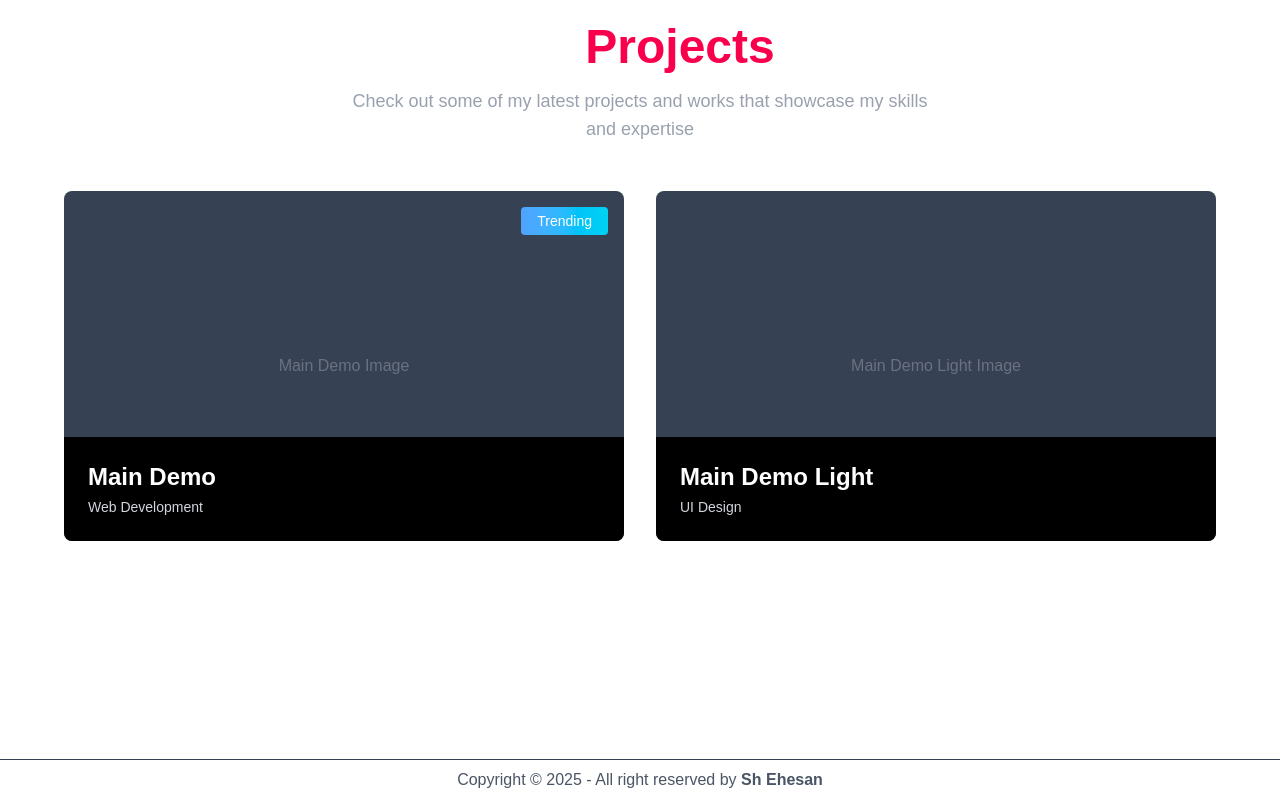
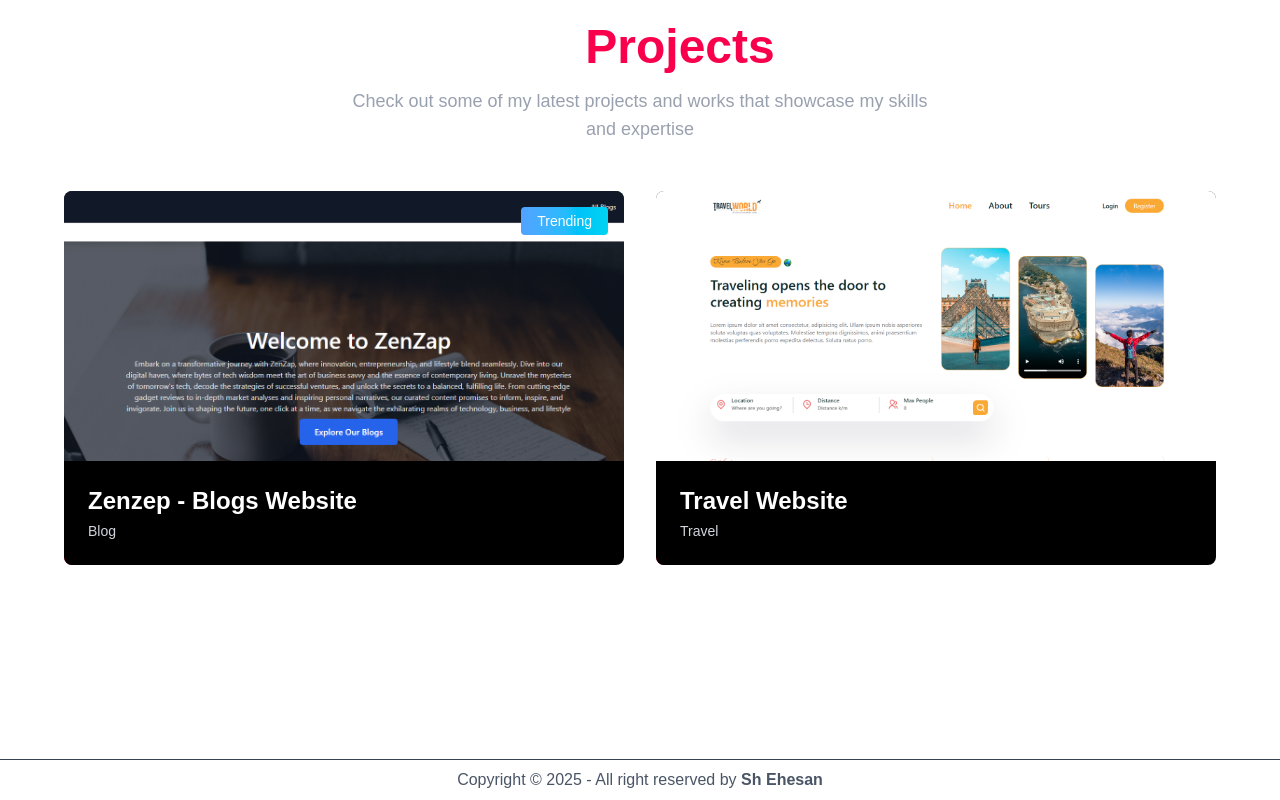
Before and after one commit to DevSadit/_portfolio, a Next.js app: page / in a window 1280 px wide. Shown: the part 3601-4401 px from the top of the page. Built offline with nearby package versions, Linux system fonts and the light colour scheme.

Commit message:
project image added

```diff
--- a/app/_landing/Projects/Projects.jsx
+++ b/app/_landing/Projects/Projects.jsx
@@ -16,18 +16,18 @@ export default function Projects() {
   const projects = [
     {
       id: 1,
-      title: "Main Demo",
-      image: "/projects/main-demo.jpg", // Replace with your actual image path
-      category: "Web Development",
+      title: "Zenzep - Blogs Website",
+      image: "/projects/one.png",
+      category: "Blog",
       tag: "Trending",
       tagColor: "bg-gradient-to-r from-blue-400 to-cyan-400", // Blue gradient for "Trending"
       link: "/projects/main-demo",
     },
     {
       id: 2,
-      title: "Main Demo Light",
-      image: "/projects/main-demo-light.jpg",
-      category: "UI Design",
+      title: "Travel Website",
+      image: "/projects/two.png",
+      category: "Travel",
       tag: null, // No tag for this one
       link: "/projects/main-demo-light",
     },
@@ -63,13 +63,12 @@ export default function Projects() {
                     hoveredProject === project.id ? "scale-110" : "scale-100"
                   }`}
                 >
-                  {/* Note: Replace the div below with actual Image component when you have images */}
-                  {/* <Image
+                  <Image
                     src={project.image}
                     alt={project.title}
                     fill
                     className="object-cover"
-                  /> */}
+                  />
 
                   {/* Placeholder div - remove this and uncomment Image above when you have actual images */}
                   <div className="w-full h-full bg-gray-700 flex items-center justify-center">
@@ -96,13 +95,7 @@ export default function Projects() {
               </div>
 
               {/* Hover Overlay - Only visible on hover */}
-              <div
-                className={`absolute inset-0 bg-black bg-opacity-70 flex items-center justify-center transform transition-opacity duration-300 ${
-                  hoveredProject === project.id
-                    ? "opacity-100"
-                    : "opacity-0 pointer-events-none"
-                }`}
-              >
+              <div>
                 <Link
                   href={project.link}
                   className="px-6 py-3 bg-[#F9004D] text-white font-medium rounded hover:bg-opacity-90 transition-all"
```
Also changed, not shown: public/projects/one.png (added), public/projects/two.png (added).
